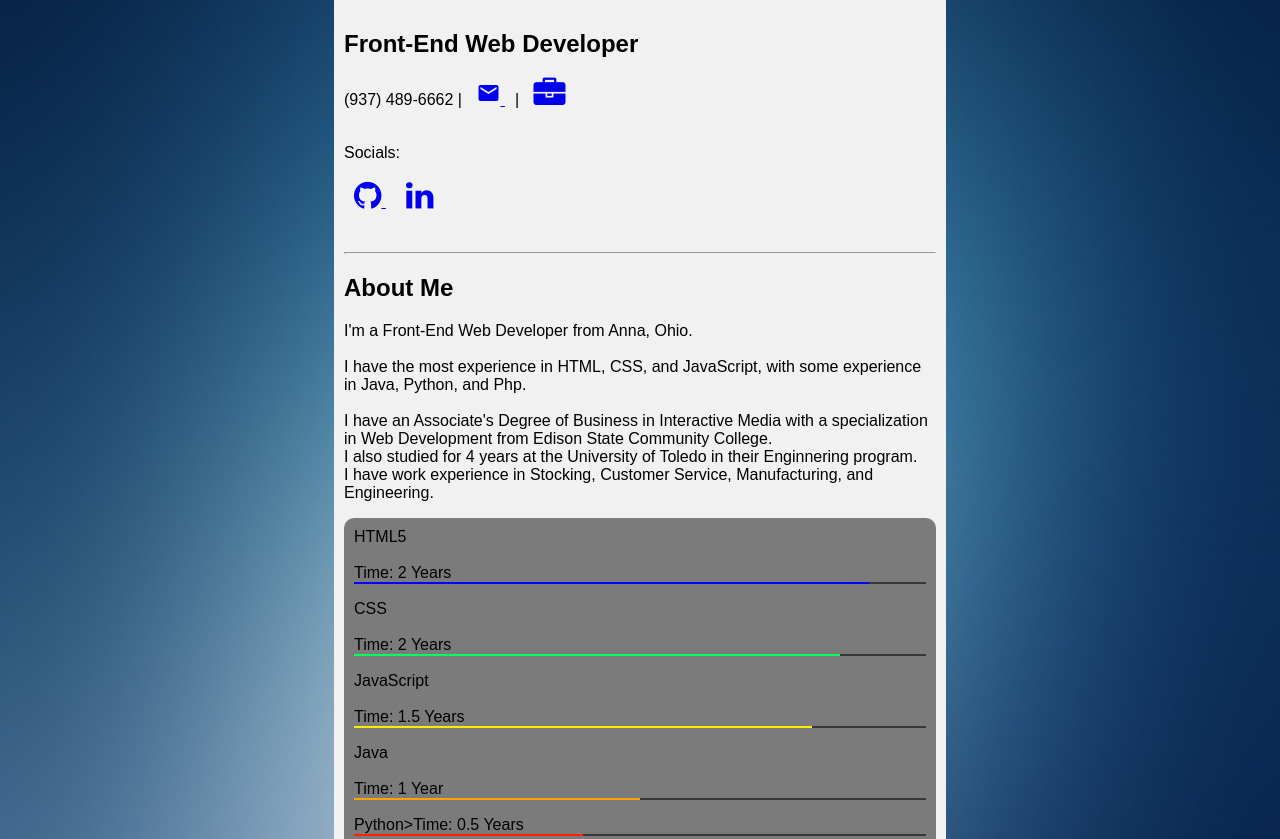
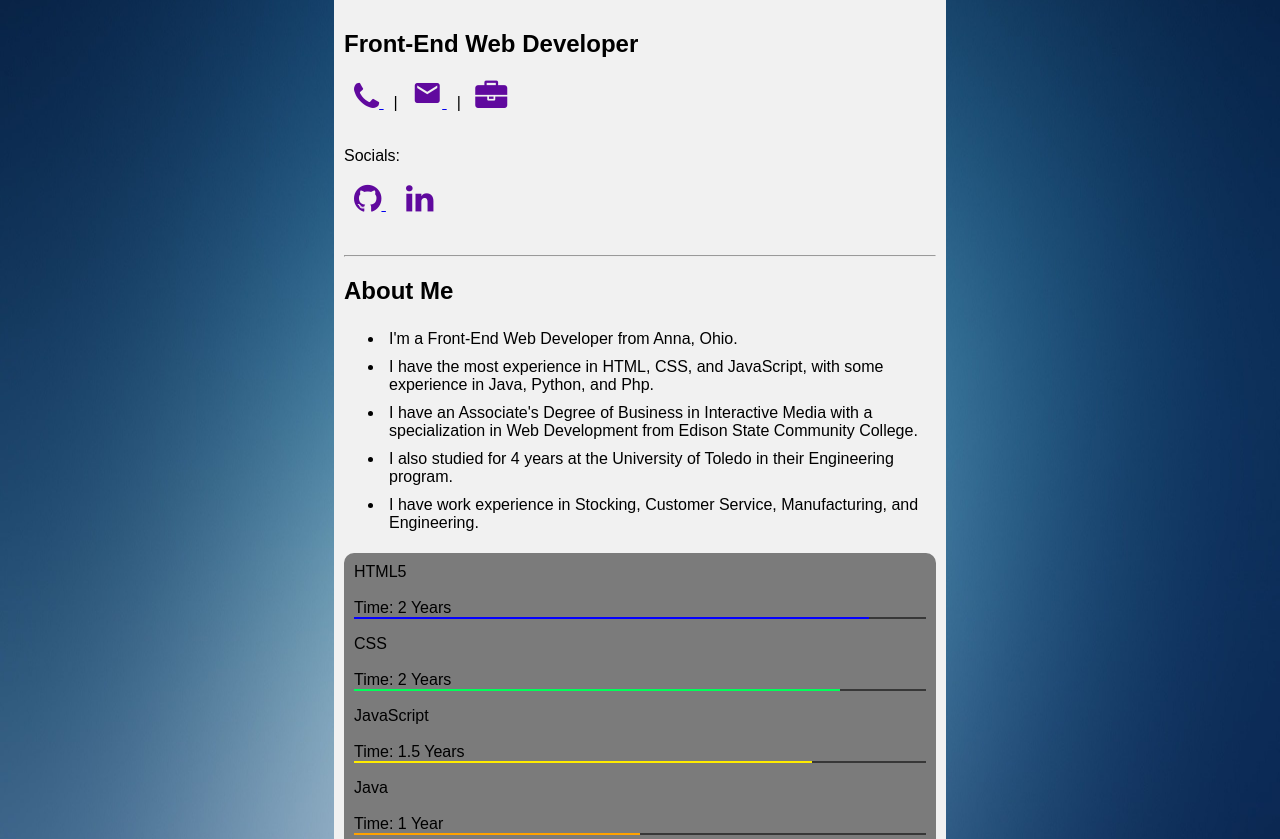
Before and after one commit to ashoemaker6557/ashoemaker6557.github.io, a plain HTML site: page index.html in a window 1280 px wide. Shown: the part 286-1125 px from the top of the page. Drawn offline with Linux system fonts and the light colour scheme.

Commit message:
Update 2
Made several changes to make portfolio more visually consistent. Updated photo and resume

```diff
--- a/index.html
+++ b/index.html
@@ -16,33 +16,37 @@
 
                     <h1><img class="logo" src="images/logo.png" alt="Logo">Andrew Shoemaker</h1>
                     <h2>Front-End Web Developer</h2>
-                    <p>(937) 489-6662 |
+                    <p>
+                    <a class="icons" href="tel:9374896662">
+                        <i class="fa fa-phone fa-2x" style="color:rgb(96, 9, 158)" alt="Phone Number"></i>
+                    </a> |
                     <a class="icons" href="https://mail.google.com/mail/u/0/?fs=1&tf=cm&source=mailto&to=ashoemaker6557@edisonohio.edu">
-                        <i class="material-icons">email</i>
+                        <i class="material-icons" style="font-size:30px;color:rgb(96, 9, 158)" alt="Email">email</i>
                     </a> |
                     <a class="icons" href="files/resume.pdf">
-                        <i class="fa fa-briefcase fa-2x"></i>
+                        <i class="fa fa-briefcase fa-2x" style="color:rgb(96, 9, 158)" alt="Resume"></i>
                     </a>
                     <div><br>Socials:<br><br>
                         <a class="icons" href="https://github.com/ashoemaker6557/">
-                            <i class="fa fa-github fa-2x"></i>
+                            <i class="fa fa-github fa-2x" style="color:rgb(96, 9, 158)" alt="Github"></i>
                         </a>
                         <a class="icons" href="https://linkedin.com/in/andrew-shoemaker-113510267">
-                            <i class="fa fa-linkedin fa-2x"></i>
+                            <i class="fa fa-linkedin fa-2x" style="color:rgb(96, 9, 158)" alt="LinkedIn"></i>
                         </a>
                     </div>
                     </p>
                 </div>
-                <div class="column"><img src="images/me.png" alt="Picture of Me" style="width:100%"></div>
+                <div class="column"><img src="images/me.png" alt="Picture of Andrew Shoemaker" style="width:100%"></div>
             </div>
             <hr>
                 <h2>About Me</h2>
-                <p>I'm a Front-End Web Developer from Anna, Ohio.  <br><br>
-                    I have the most experience in HTML, CSS, and JavaScript, with some experience in Java, Python, and Php.<br><br>
-                    I have an Associate's Degree of Business in Interactive Media with a specialization in Web Development from Edison State Community College.<br>
-                    I also studied for 4 years at the University of Toledo in their Enginnering program. <br>
-                    I have work experience in Stocking, Customer Service, Manufacturing, and Engineering.
-                </p>
+                <ul class="list">
+                    <li class="list-item">I'm a Front-End Web Developer from Anna, Ohio. </li>
+                    <li class="list-item">I have the most experience in HTML, CSS, and JavaScript, with some experience in Java, Python, and Php.</li>
+                    <li class="list-item">I have an Associate's Degree of Business in Interactive Media with a specialization in Web Development from Edison State Community College.</li>
+                    <li class="list-item">I also studied for 4 years at the University of Toledo in their Engineering program. </li>
+                    <li class="list-item">I have work experience in Stocking, Customer Service, Manufacturing, and Engineering.  </li>
+                </ul>
             <div class="skillblock">
                 <span>HTML5<br><br>Time: 2 Years</span>
                 <div class="skills">
@@ -60,7 +64,7 @@
                 <div class="skills">
                     <div id="java" data-width="100%"></div>
                 </div>
-                <span>Python<br<br>>Time: 0.5 Years</span>
+                <span>Python<br><br>Time: 0.5 Years</span>
                 <div class="skills">
                     <div id="python" data-width="100%"></div>
                 </div>
--- a/styles.css
+++ b/styles.css
@@ -115,6 +115,10 @@ a img {
   padding: 10px;
 }
 
+.list-item {
+  padding: 5px;
+}
+
   /* Responsive layout - makes a two column-layout instead of four columns */
   @media screen and (max-width: 900px) {
     h1 {
```
Also changed, not shown: images/me.png, 1 other file.
